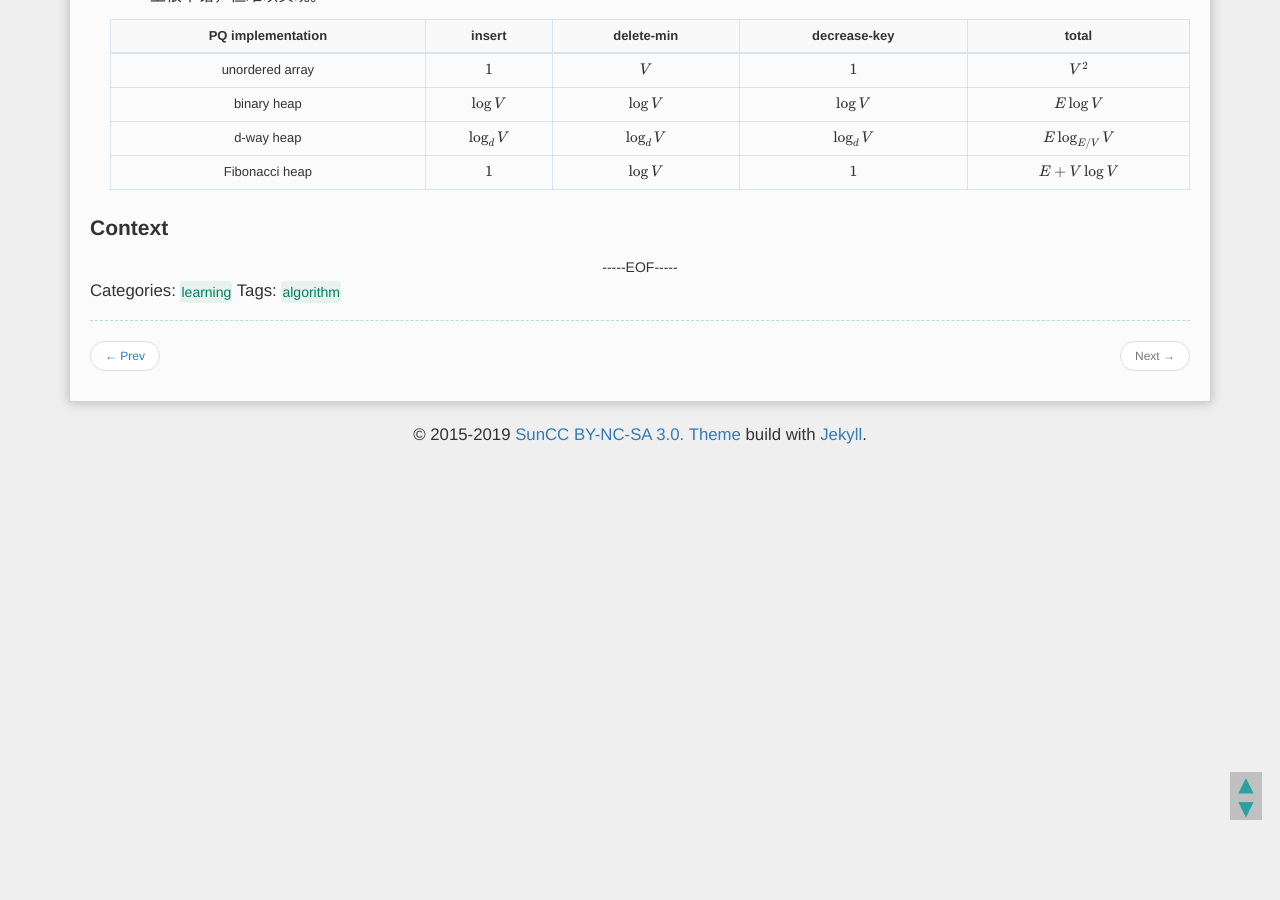
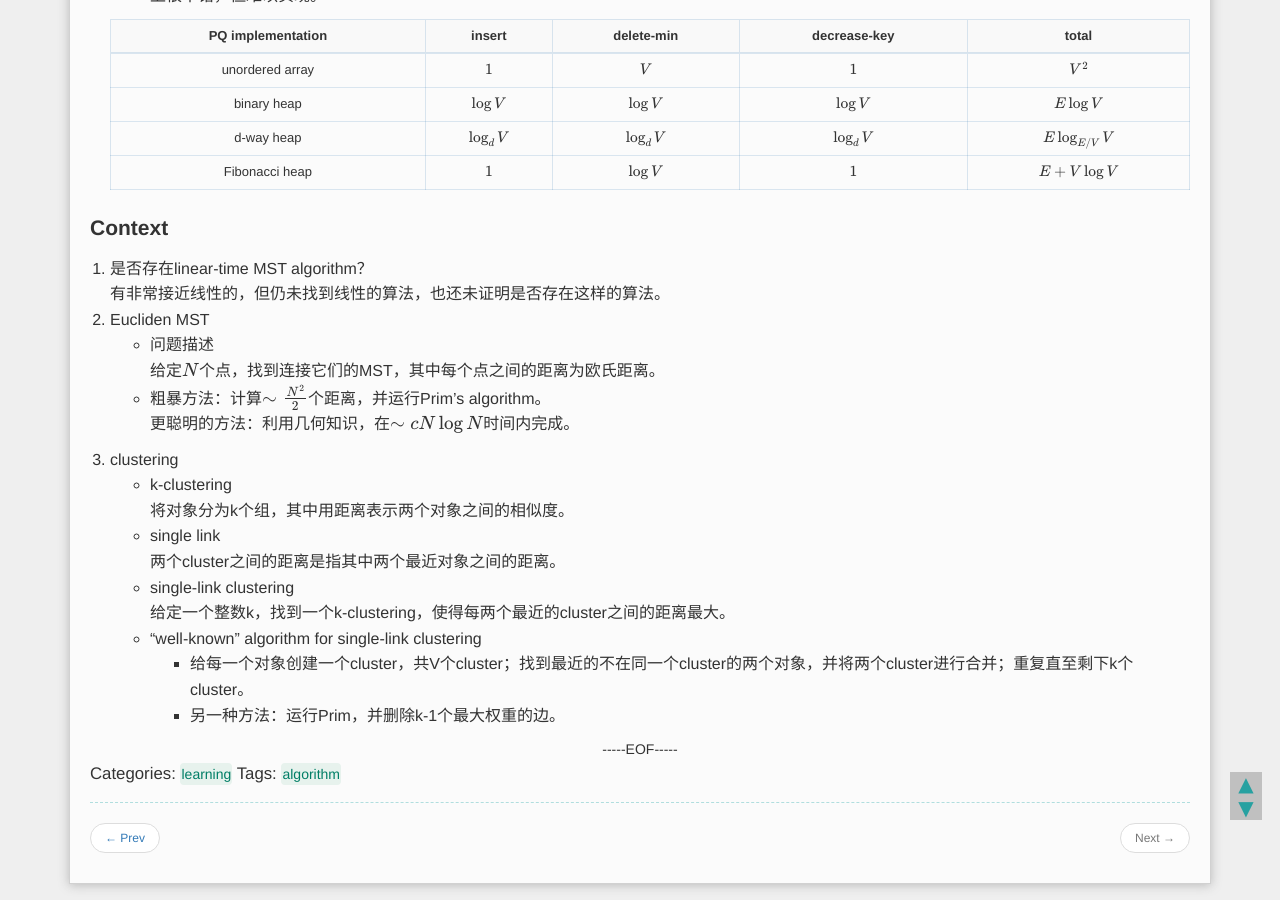
Before and after one commit to YurieSun/YurieSun.github.io, a Jekyll site: the page built from _posts/2019-06-11-minimum-spanning-trees.md, in a window 1280 px wide and 900 px high, scrolled down 7180 px. Built offline with Jekyll 4.4.1, drawn with Linux system fonts in a browser that asks for light colours; formulas are drawn with MathJax 3.

Commit message:
submit algorithm notes of context in minimum spanning trees

```diff
--- a/_posts/2019-06-11-minimum-spanning-trees.md
+++ b/_posts/2019-06-11-minimum-spanning-trees.md
@@ -266,3 +266,20 @@ tags: [algorithm]
     |Fibonacci heap|$1$|$\log V$|$1$|$E+V\log V$|
 
 ### Context
+1. 是否存在linear-time MST algorithm？
+    有非常接近线性的，但仍未找到线性的算法，也还未证明是否存在这样的算法。
+2. Eucliden MST
+    * 问题描述
+    给定$N$个点，找到连接它们的MST，其中每个点之间的距离为欧氏距离。
+    * 粗暴方法：计算$\sim\frac{N^2}{2}$个距离，并运行Prim's algorithm。
+    更聪明的方法：利用几何知识，在$\sim cN\log N$时间内完成。
+3. clustering
+    * k-clustering
+    将对象分为k个组，其中用距离表示两个对象之间的相似度。
+    * single link
+    两个cluster之间的距离是指其中两个最近对象之间的距离。
+    * single-link clustering
+    给定一个整数k，找到一个k-clustering，使得每两个最近的cluster之间的距离最大。
+    * "well-known" algorithm for single-link clustering
+        * 给每一个对象创建一个cluster，共V个cluster；找到最近的不在同一个cluster的两个对象，并将两个cluster进行合并；重复直至剩下k个cluster。
+        * 另一种方法：运行Prim，并删除k-1个最大权重的边。
```
